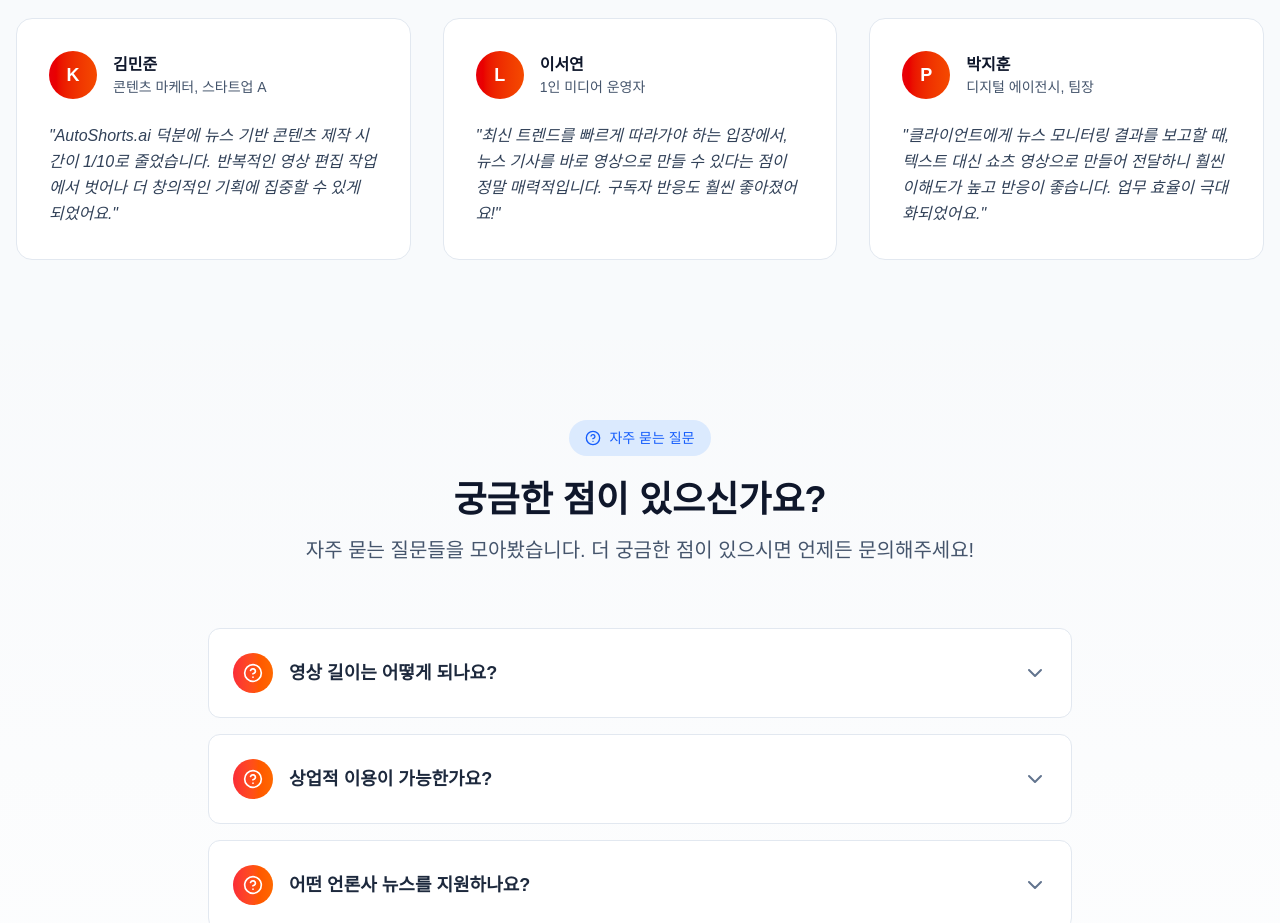
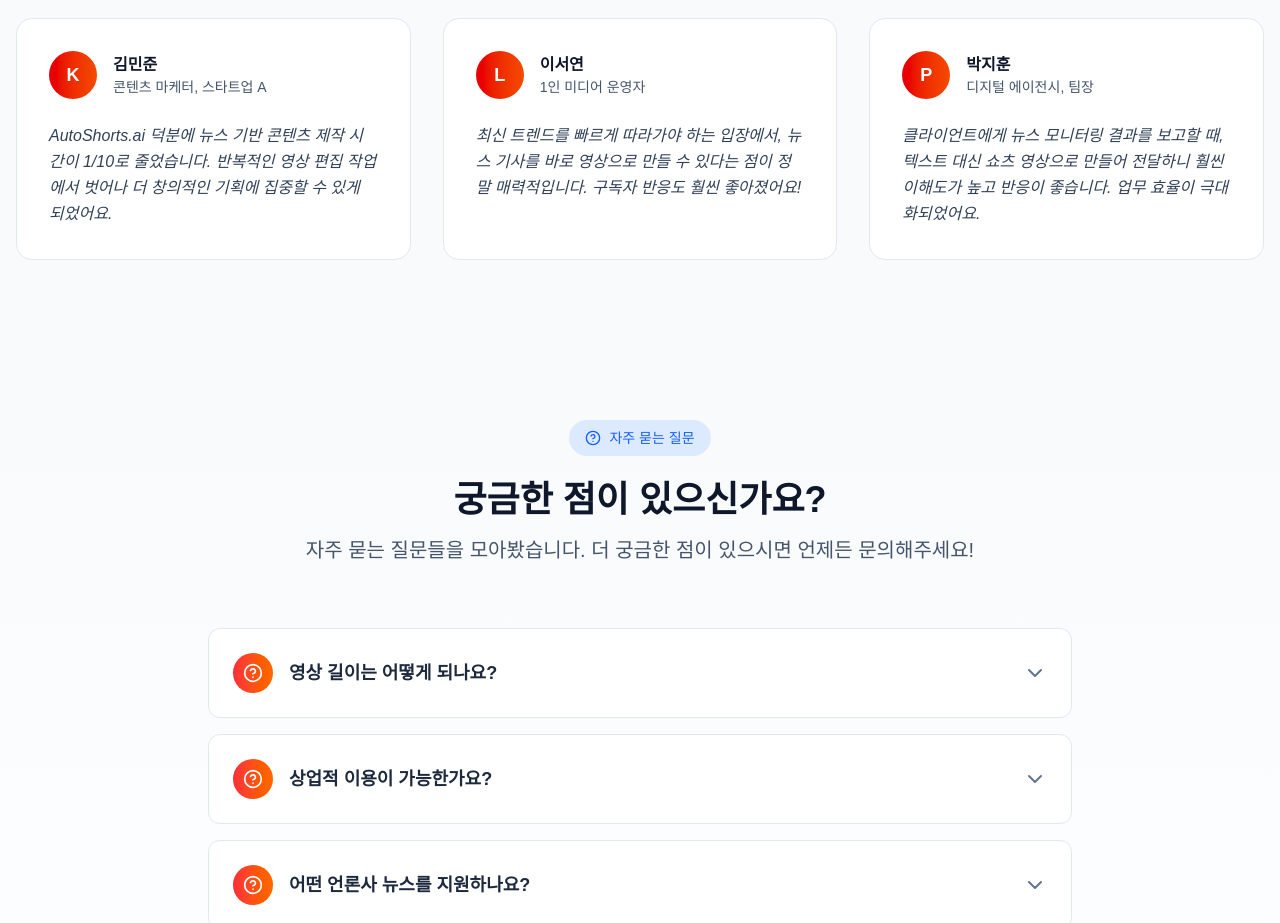
Before and after one commit to hooney121/autoshorts-ai, a Next.js app: page / in a window 1280 px wide. Shown: the part 2420-3343 px from the top of the page. Built offline with nearby package versions, Linux system fonts and the light colour scheme; no server answers.

Commit message:
prontend good3

```diff
--- a/next.config.ts
+++ b/next.config.ts
@@ -1,6 +1,9 @@
 import type { NextConfig } from "next";
 
 const nextConfig: NextConfig = {
+  eslint: {
+    ignoreDuringBuilds: true,
+  },
   images: {
     remotePatterns: [
       {
--- a/src/app/page.tsx
+++ b/src/app/page.tsx
@@ -599,7 +599,7 @@
                     </div>
                   </div>
                   <blockquote className="text-slate-700 italic leading-relaxed">
-                    "{testimonial.quote}"
+                    {testimonial.quote}
                   </blockquote>
                 </motion.div>
               ))}
```
Also changed, not shown: 2 other files (tests, documents, lock files or other folders).
